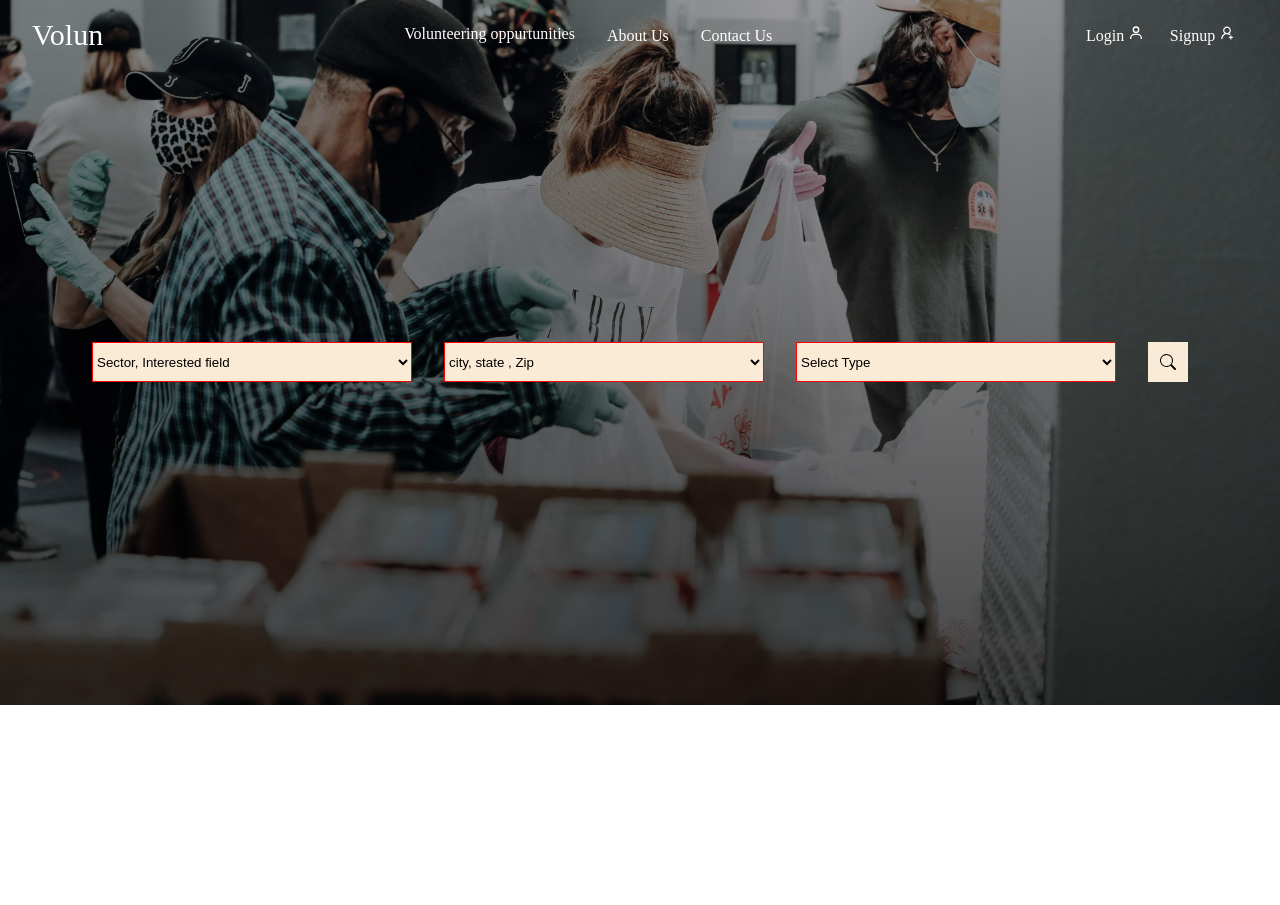
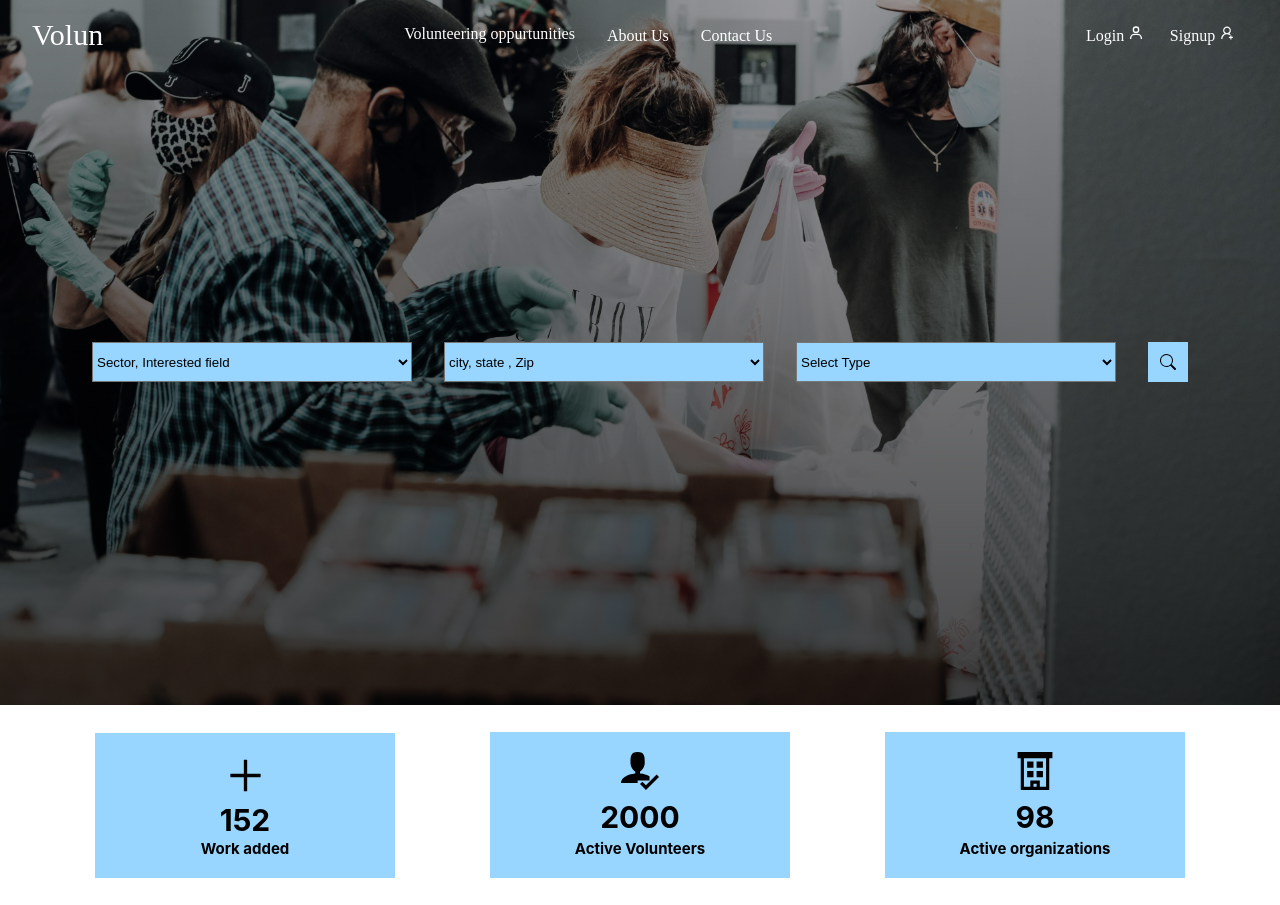
Before and after one commit to anysa-kharel/Volunteer-Management-System, a React (Create React App) app: page /home in a window 1280 px wide. Before the commit the page ends 800 px from the top, so only its background shows below. Built offline with nearby package versions, Linux system fonts and the light colour scheme.

Commit message:
Added card section

```diff
--- a/src/components/Navbar2.css
+++ b/src/components/Navbar2.css
@@ -43,7 +43,7 @@ li {
 }
 
 .hover_item:hover{
-    color: black;
+    color: #98d6ff;
 }
 
 .no_underline {
@@ -89,7 +89,7 @@ li {
   .dropdown-content {
     display: none;
     position: absolute;
-    background-color:black;
+    background-color:#98d6ff;
     min-width: 180px;
     box-shadow: 0px 8px 16px 0px rgba(0,0,0,0.2);
     z-index: 5;
@@ -115,6 +115,6 @@ li {
   .dropdown:hover .dropdown-content {
     display: block;
   }
-  /* .dropbtn:hover{
- color:black;
-  } */
+  .dropbtn:hover{
+ color:#98d6ff;
+  }
--- a/src/components/Select.css
+++ b/src/components/Select.css
@@ -1,6 +1,6 @@
 .box{
-    border: 1px, solid, red;
+
     height: 2.5rem;
     width:20rem;
-    background-color: antiquewhite;
+    background-color: #98d6ff;
 }
--- a/src/pages/Home.css
+++ b/src/pages/Home.css
@@ -1,12 +1,21 @@
-.image{
+*{
+    margin: 0px;
+    padding: 0px;
+    box-sizing: border-box;
+}
+:root{
+    /* --primary-color:#2089D5; */
+    --primary-color:#98d6ff;
+}
+.image {
 
-    background: linear-gradient(rgba(0,0,0,0.3),rgba(0,0,0,0.7)),url('../assests/bg1.jpg');
+    background: linear-gradient(rgba(0, 0, 0, 0.3), rgba(0, 0, 0, 0.7)), url('../assests/bg1.jpg');
     background-size: cover;
     background-position: center;
     background-image: no-repeat;
     width: 100%;
     height: 705px;
-    position: fixed;
+    /* position: fixed; */
 
 }
 
@@ -18,15 +27,63 @@
 
 
 }
-.search-bar div{
+
+.search-bar div {
     margin: 1rem;
 }
-.search{
+
+.search {
     display: flex;
     color: black;
-    background-color: antiquewhite;
+    background-color: var(--primary-color);
     justify-content: center;
     align-items: center;
-    width:2.5rem;
-    height:2.5rem;
+    width: 2.5rem;
+    height: 2.5rem;
 }
+
+/* Card section */
+
+.card {
+
+  height: 200px;
+  display: flex;
+  align-items: center;
+  justify-content: space-evenly;
+  flex-direction: row;
+
+
+
+}
+.card-item{
+    display: flex;
+    flex-direction: column;
+    justify-content: center;
+    align-items: center;
+    /* border: 0.1px solid black; */
+    gap:5px;
+    padding: 20px;
+    width:300px;
+    background-color: var(--primary-color);
+    color:black;
+
+}
+
+.card1{
+   gap:0.5px;
+
+}
+.card2{
+    gap:4.3px;
+ }
+ .card3{
+    gap:4.3px;
+ }
+
+ .card-item h1{
+ font-size: 30px;
+ }
+
+ .card-item h3{
+    font-size: 15px;
+ }
--- a/src/pages/Home.js
+++ b/src/pages/Home.js
@@ -4,24 +4,43 @@ import Select1 from '../components/Select1'
 import Select2 from '../components/Select2'
 import Select3 from '../components/Select3'
 import { BsSearch } from 'react-icons/bs';
+import { AiOutlinePlus } from 'react-icons/ai';
+import { ImUserCheck } from 'react-icons/im';
+import { GrOrganization } from 'react-icons/gr';
 import './Home.css'
 const Home = () => {
   return (
-   <>
+    <>
+      <section className='image'>
+        <Navbar2 />
+        <div className='search-bar'>
+          <div><Select1 /></div>
+          <div><Select2 /></div>
+          <div><Select3 /></div>
+          <div className='search'><BsSearch /></div>
+        </div>
+      </section>
 
+      <section className='card'>
+        <div className='card-item card1 '>
+          <a> <AiOutlinePlus size={45} /></a>
+          <h1>152</h1>
+          <h3>Work added</h3>
+        </div>
+        <div className='card-item card2'>
+          <a> <ImUserCheck size={38}/></a>
+          <h1>2000</h1>
+          <h3>Active Volunteers</h3>
 
+        </div>
+        <div className='card-item card3'>
+          <a> <GrOrganization size={38}/></a>
+          <h1>98</h1>
+          <h3>Active organizations</h3>
+        </div>
+      </section>
 
-      <div className='image'>
-      <Navbar2/>
-        <div className='search-bar'>
-          <div><Select1/></div>
-          <div><Select2/></div>
-          <div><Select3/></div>
-          <div className='search'><BsSearch/></div>
-        </div>
-        </div>
-
-      </>
+    </>
   )
 }
 
```
Also changed, not shown: 1 other file (tests, documents, lock files or other folders).
